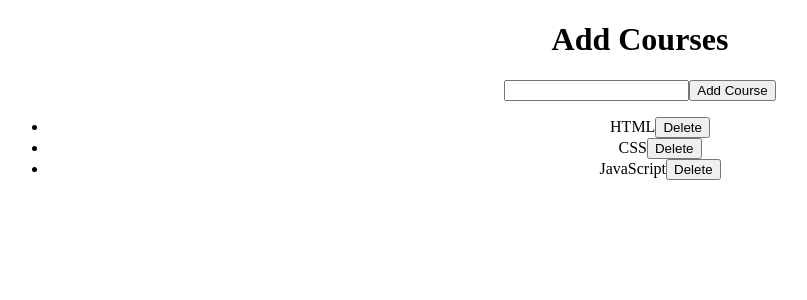
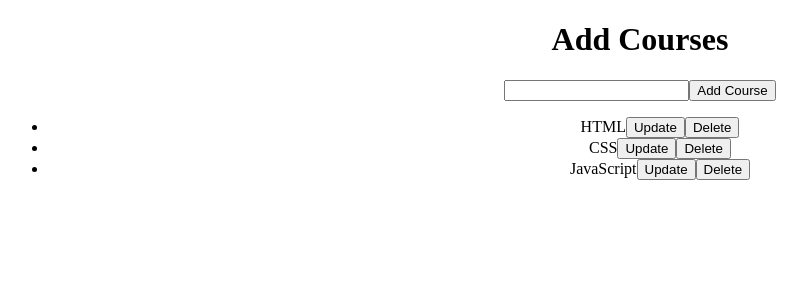
Before and after one commit to EMahmoudNabil/Courses-App, a React (Create React App) app: page / in a window 1280 px wide. Shown: the top 300 px of the page, without its empty margins (0-807 px from the left). Built offline with nearby package versions, Linux system fonts and the light colour scheme.

Commit message:
Edit Course Function

```diff
--- a/src/App.js
+++ b/src/App.js
@@ -44,11 +44,17 @@ class App extends Component{
 
   }
 
+  //Edit Course
+  editCourse=(index, value)=>{
+    let courses = this.state.courses;
+    let course = courses[index];
+    course['name']= value ;
+    this.setState({  courses  })}
 
   render(){
     const {courses} =this.state;
     const courseList = courses.map((course , index )=>{
-        return     <CourseList detail={course} key={index} index={index} deleteCourse ={this.deleteCourse} />
+        return     <CourseList detail={course} key={index} index={index} deleteCourse ={this.deleteCourse}  editCourse={this.editCourse}/>
     })
     return(
       <div className="App">
--- a/src/Components/CourseList.js
+++ b/src/Components/CourseList.js
@@ -4,21 +4,50 @@ import '../App.css';
 
 
 class CourseList extends Component{
+
+    state={
+        isEdit:false
+    }
  // render Course items
 renderCourse=()=>{
     return(
         <li>
         <span>{this.props.detail.name}</span>
-
+        <button onClick={()=>{this.toggleState()}} >Update</button>
         <button onClick={()=>{this.props.deleteCourse(this.props.index)}} >Delete</button>
       </li>
     )
 }
 
+//toggleState
+toggleState=()=>{
+let {isEdit} = this.state;
+this.setState({
+    isEdit : !isEdit
+})
+}
+
+//update Course Item
+updateCourseItem=(e)=>{
+e.preventDefault();
+this.props.editCourse(this.props.index , this.input.value);
+this.toggleState()
+
+}
+// render Update Course
+renderUpdateForm=()=>{
+    return(
+        <form onSubmit={this.updateCourseItem}>
+           <input  ref={(v)=>{this.input = v}} defaultValue={this.props.detail.name}  type="text"/>
+           <button>Update</button>
+        </form>
+    )
+}
   render(){
+      let {isEdit} =this.state ;
     return(
       <React.Fragment >
-      {this.renderCourse()}
+      { isEdit ? this.renderUpdateForm() :  this.renderCourse()}
     </React.Fragment>
 
     )
```
